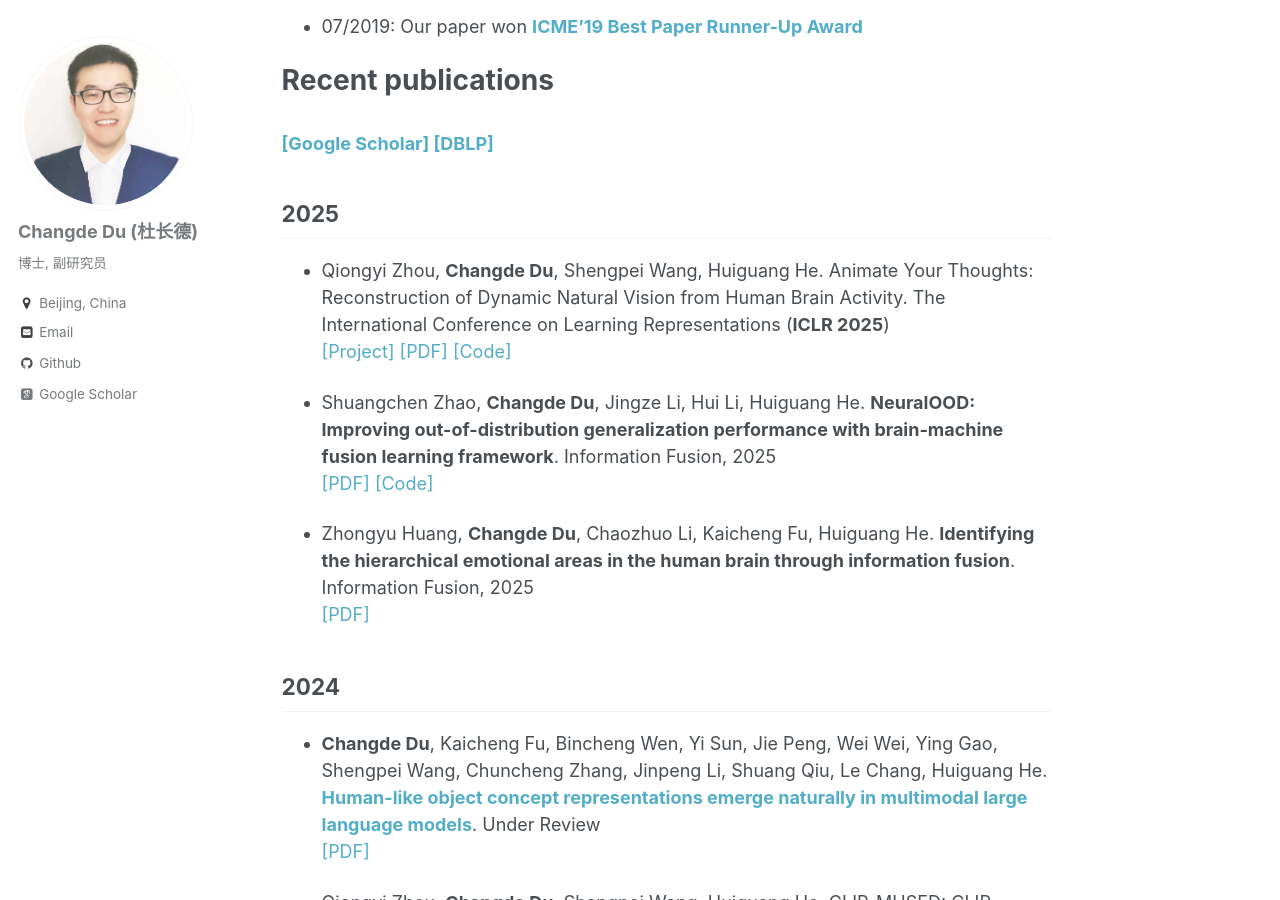
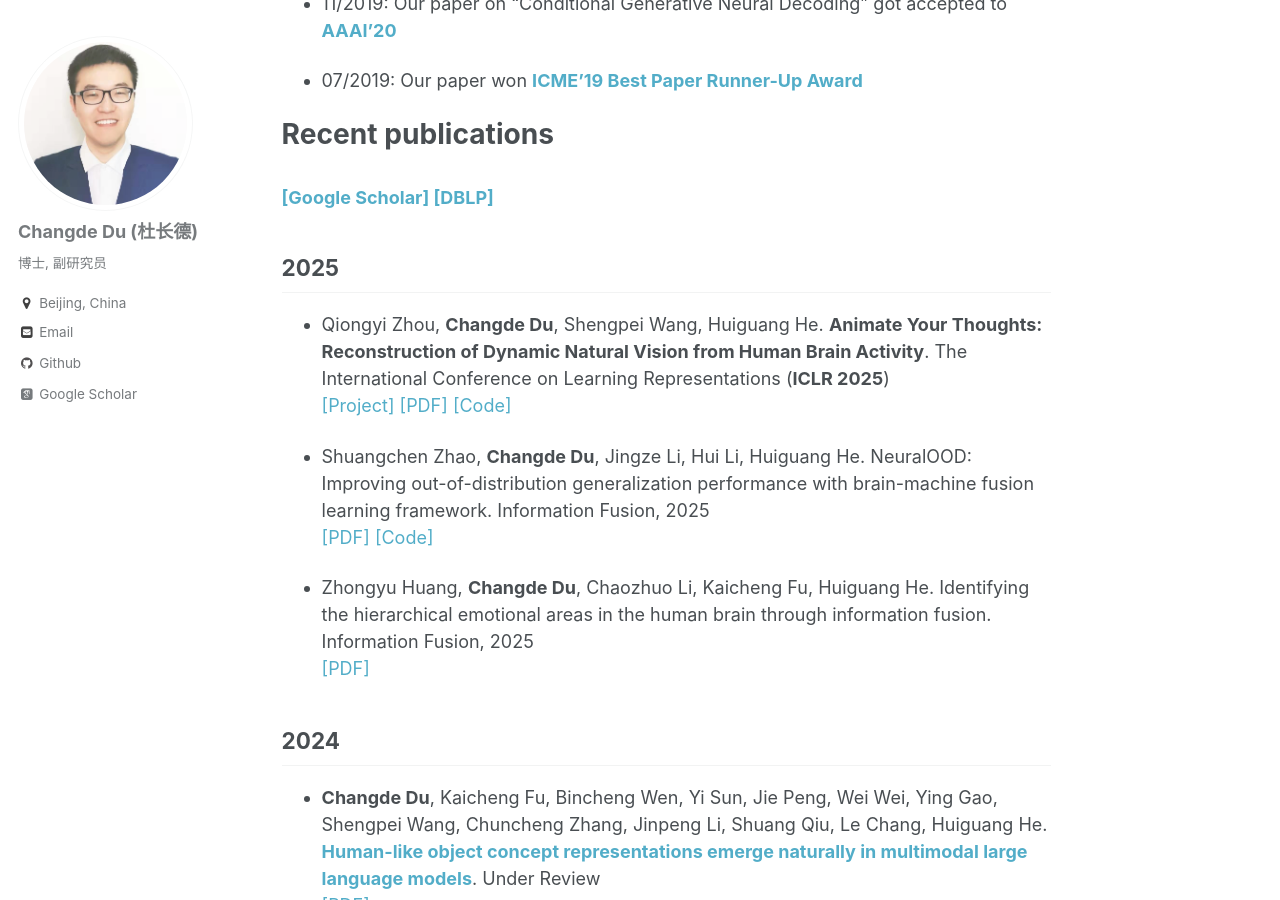
Before and after one commit to ChangdeDu/changdedu.github.io, a Jekyll site: the page built from _pages/about.md, in a window 1280 px wide and 900 px high, scrolled down 2184 px. Built offline with Jekyll 4.4.1, drawn with Linux system fonts in a browser that asks for light colours; some web fonts are replaced; some of the changed text lies outside the part shown.

```diff
--- a/_pages/about.md
+++ b/_pages/about.md
@@ -71,11 +71,11 @@ redirect_from:
 
 ## 2025
 
-- Qiongyi Zhou, **Changde Du**, Shengpei Wang, Huiguang He. Animate Your Thoughts: Reconstruction of Dynamic Natural Vision from Human Brain Activity. The International Conference on Learning Representations (**ICLR 2025**) <br>[[Project]](https://mind-animator-design.github.io/) [[PDF]](https://openreview.net/pdf?id=BpfsxFqhGa) [[Code]](https://github.com/ReedOnePeck/Mind-Animator)
+- Qiongyi Zhou, **Changde Du**, Shengpei Wang, Huiguang He. **Animate Your Thoughts: Reconstruction of Dynamic Natural Vision from Human Brain Activity**. The International Conference on Learning Representations (**ICLR 2025**) <br>[[Project]](https://mind-animator-design.github.io/) [[PDF]](https://openreview.net/pdf?id=BpfsxFqhGa) [[Code]](https://github.com/ReedOnePeck/Mind-Animator)
 
-- Shuangchen Zhao, **Changde Du**, Jingze Li, Hui Li, Huiguang He. **NeuralOOD: Improving out-of-distribution generalization performance with brain-machine fusion learning framework**. Information Fusion, 2025 <br>[[PDF]](https://www.sciencedirect.com/science/article/abs/pii/S1566253525000946) [[Code]](https://github.com/ZhaoShuangchen/BMFL)
+- Shuangchen Zhao, **Changde Du**, Jingze Li, Hui Li, Huiguang He. NeuralOOD: Improving out-of-distribution generalization performance with brain-machine fusion learning framework. Information Fusion, 2025 <br>[[PDF]](https://www.sciencedirect.com/science/article/abs/pii/S1566253525000946) [[Code]](https://github.com/ZhaoShuangchen/BMFL)
 
-- Zhongyu Huang, **Changde Du**, Chaozhuo Li, Kaicheng Fu, Huiguang He. **Identifying the hierarchical emotional areas in the human brain through information fusion**. Information Fusion, 2025 <br>[[PDF]](https://www.sciencedirect.com/science/article/pii/S1566253524003919)
+- Zhongyu Huang, **Changde Du**, Chaozhuo Li, Kaicheng Fu, Huiguang He. Identifying the hierarchical emotional areas in the human brain through information fusion. Information Fusion, 2025 <br>[[PDF]](https://www.sciencedirect.com/science/article/pii/S1566253524003919)
 
 ## 2024
 -  **Changde Du**, Kaicheng Fu, Bincheng Wen, Yi Sun, Jie Peng, Wei Wei, Ying Gao, Shengpei Wang, Chuncheng Zhang, Jinpeng Li, Shuang Qiu, Le Chang, Huiguang He. [**Human-like object concept representations emerge naturally in multimodal large language models**](https://arxiv.org/abs/2407.01067). Under Review <br>[[PDF]](https://arxiv.org/pdf/2407.01067)
```
Also changed, not shown: other parts of _pages/about.md (+1 -1 lines).
